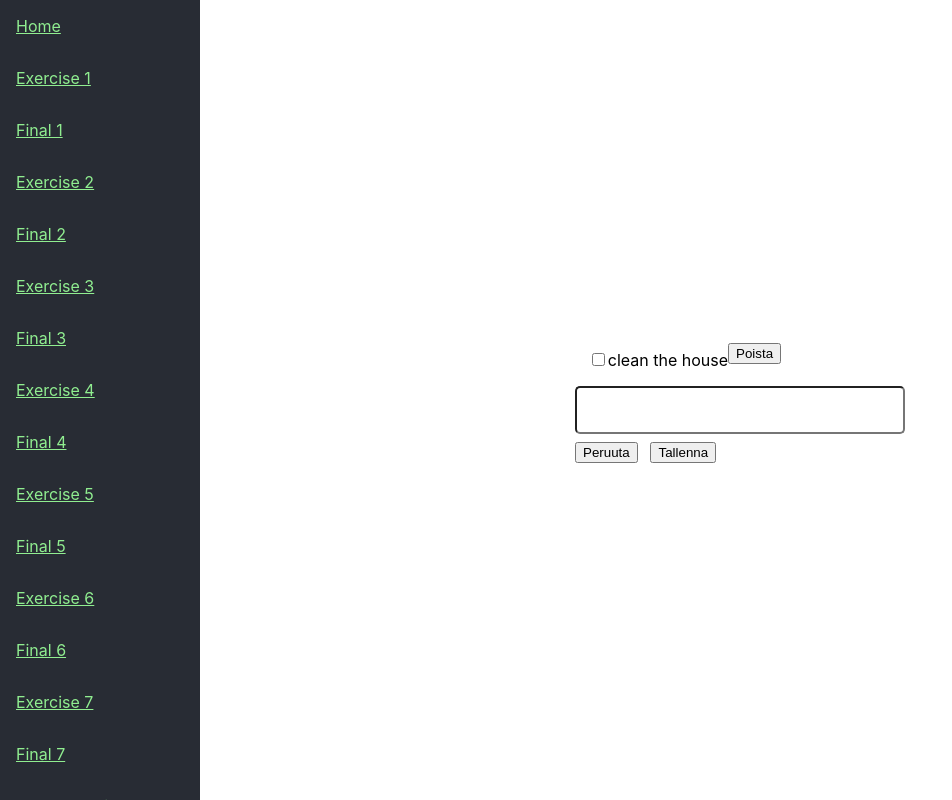
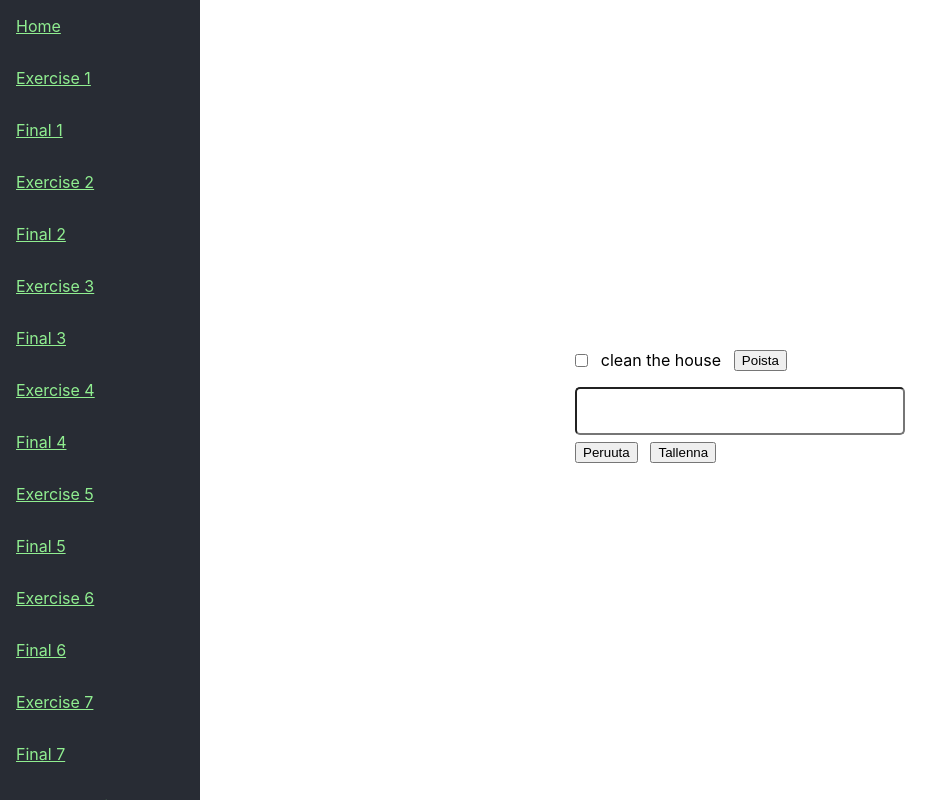
Before and after one commit to HeikkiMoilanen/react-training, a React (Create React App) app: page /todo in a window 1280 px wide. Shown: the whole page, without its empty margins (0-952 px from the left). Built offline with nearby package versions, Linux system fonts and the light colour scheme.

Commit message:
small todo facelift

```diff
--- a/src/Todos/components/TodoItem/TodoItem.scss
+++ b/src/Todos/components/TodoItem/TodoItem.scss
@@ -1,11 +1,19 @@
 .todo-item {
   display: flex;
   align-items: center;
+  margin-top: 0.8rem;
+
+  .todo-item-label {
+    display: flex;
+    align-items: center;
+    justify-content: center;
   }
 
   .todo-item-checkbox {
+    margin: 0 0.8rem 0 0;
   }
 
-.todo-item-text {
+  .todo-item-remove {
     margin-left: 0.8rem;
   }
+}
--- a/src/Todos/components/TodoItem/TodoItem.tsx
+++ b/src/Todos/components/TodoItem/TodoItem.tsx
@@ -13,7 +13,7 @@ const TodoItem: React.FC<Props> = (props) => {
 
   return (
     <div className="todo-item">
-      <label className="todo-item-text">
+      <label className="todo-item-label">
         <input
           className="todo-item-checkbox"
           type="checkbox"
@@ -22,7 +22,9 @@ const TodoItem: React.FC<Props> = (props) => {
         />
         {item.content}
       </label>
-      <button onClick={remove}>Poista</button>
+      <button className="todo-item-remove" onClick={remove}>
+        Poista
+      </button>
     </div>
   );
 };
```
Lines whose indentation alone changed are shown as unchanged.
